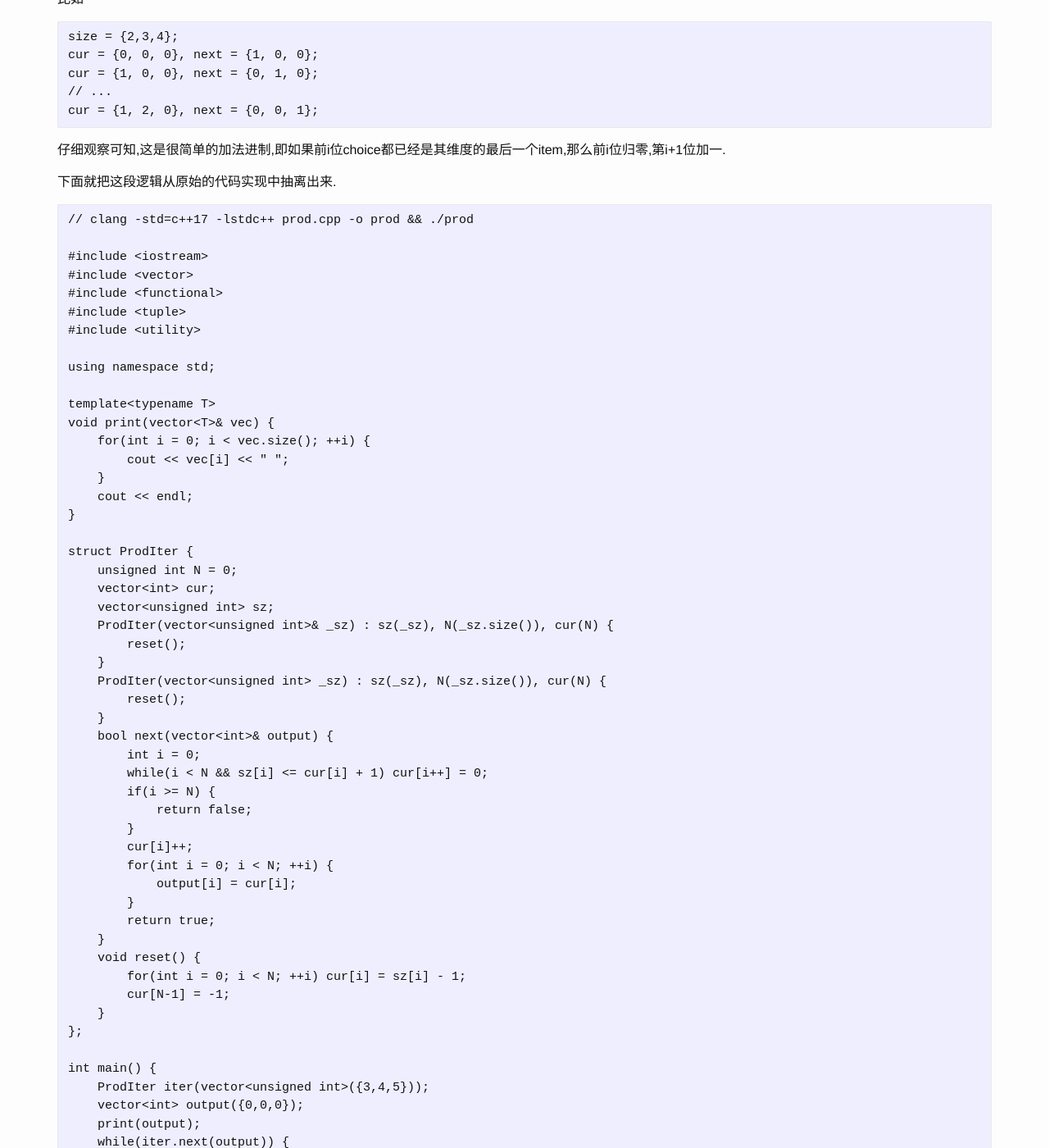
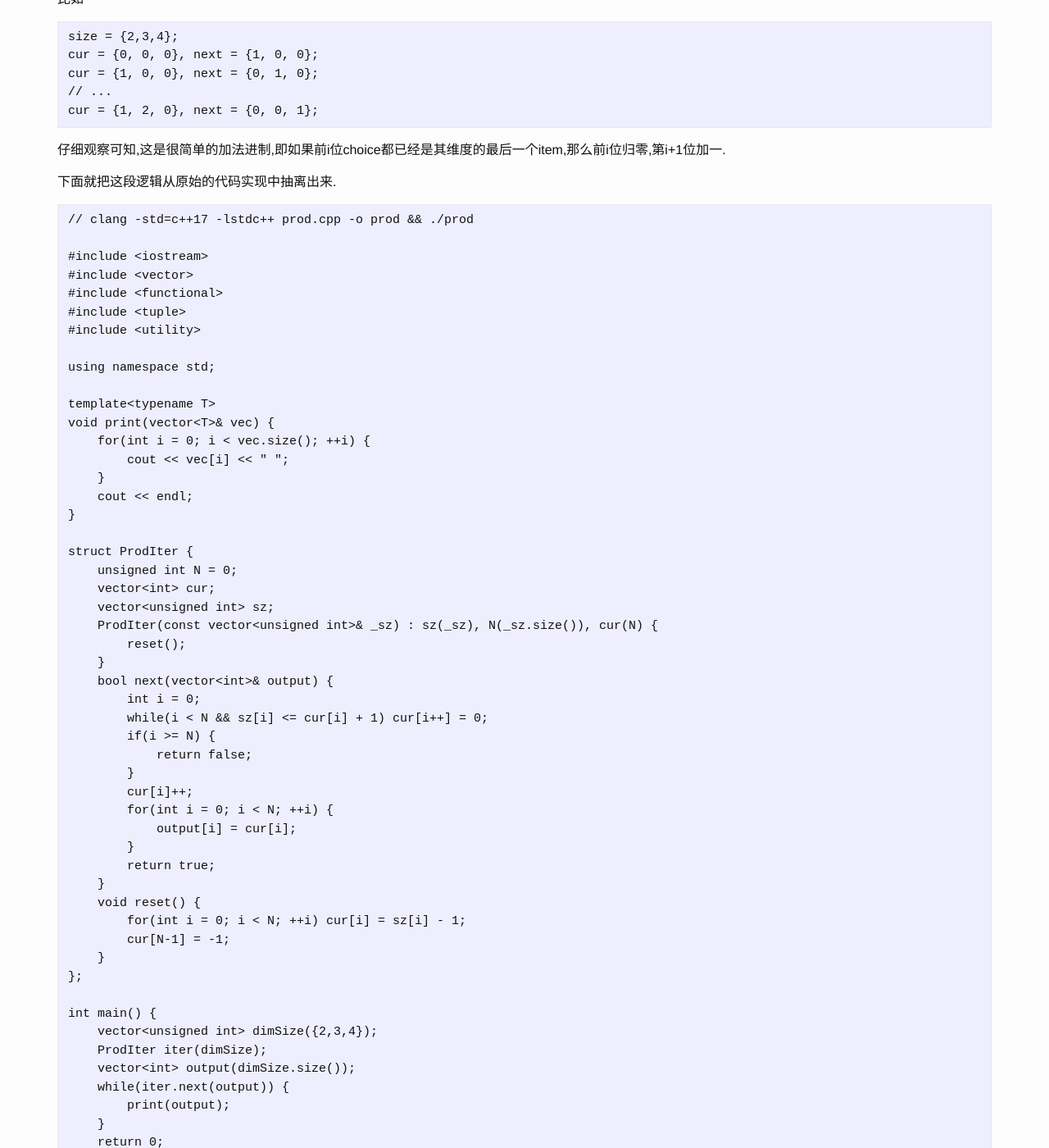
Before and after one commit to FiveEyes/FiveEyes.github.io, a Jekyll site: the page built from _posts/plt/2020-11-19-Cartesian-Product-2.md, in a window 1280 px wide and 1400 px high, scrolled down 1271 px. Shown: the whole window at 82% size. Built offline with Jekyll 4.4.1, drawn with Linux system fonts in a browser that asks for light colours; some of the changed text lies outside the part shown.

Commit message:
Update 2020-11-19-Cartesian-Product-2.md

```diff
--- a/_posts/plt/2020-11-19-Cartesian-Product-2.md
+++ b/_posts/plt/2020-11-19-Cartesian-Product-2.md
@@ -85,10 +85,7 @@ struct ProdIter {
     unsigned int N = 0;
     vector<int> cur;
     vector<unsigned int> sz;
-    ProdIter(vector<unsigned int>& _sz) : sz(_sz), N(_sz.size()), cur(N) {
-        reset();
-    }
-    ProdIter(vector<unsigned int> _sz) : sz(_sz), N(_sz.size()), cur(N) {
+    ProdIter(const vector<unsigned int>& _sz) : sz(_sz), N(_sz.size()), cur(N) {
         reset();
     }
     bool next(vector<int>& output) {
@@ -110,9 +107,9 @@ struct ProdIter {
 };
 
 int main() {
-    ProdIter iter(vector<unsigned int>({3,4,5}));
-    vector<int> output({0,0,0});
-    print(output);
+    vector<unsigned int> dimSize({2,3,4});
+    ProdIter iter(dimSize);
+    vector<int> output(dimSize.size());
     while(iter.next(output)) {
         print(output);
     }
```
